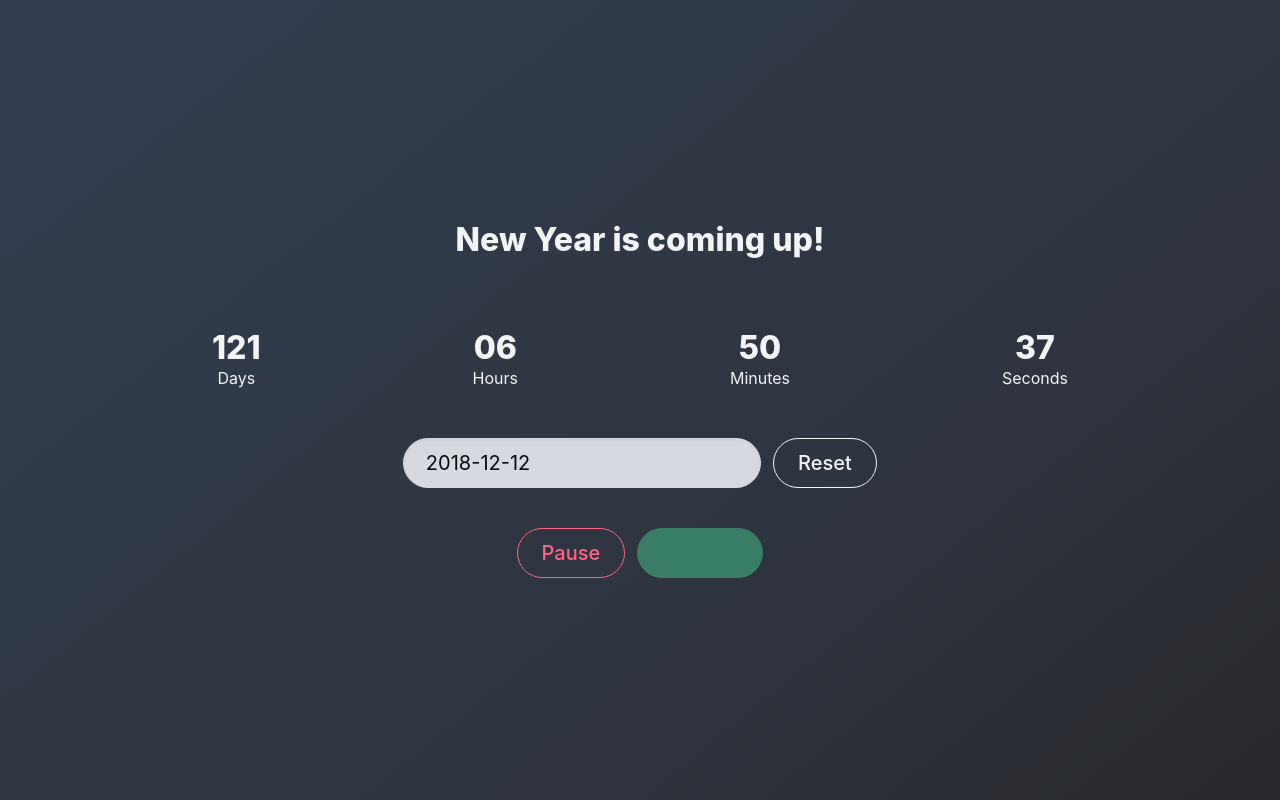
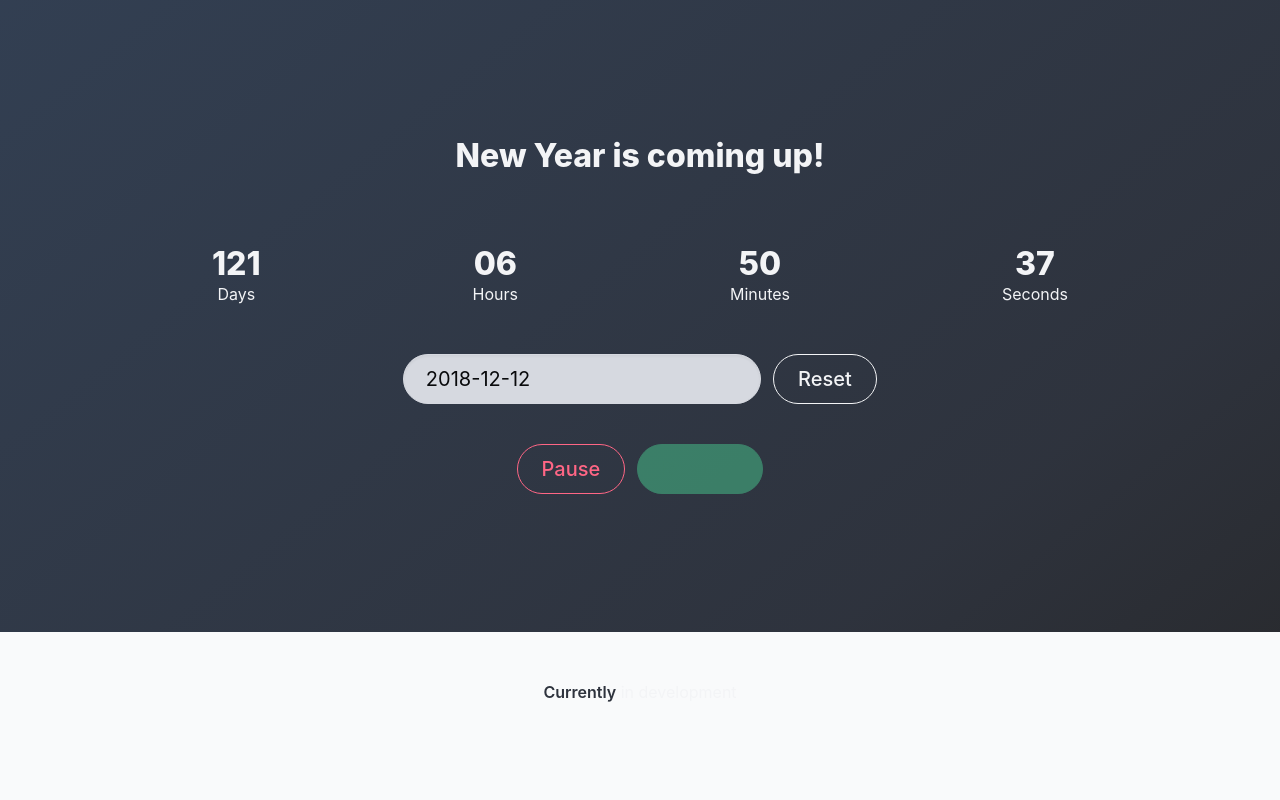
Before and after one commit to J-Lucien/Countdown, a React (Create React App) app: page / in a window 1280 px wide. Built offline with nearby package versions, Linux system fonts and the light colour scheme.

Commit message:
Add footer

```diff
--- a/src/components/Countdown/index.js
+++ b/src/components/Countdown/index.js
@@ -3,6 +3,7 @@ import moment from "moment"
 import Timer from "./Timer"
 import Controls from "./Controls"
 import Datepicker from "./Datepicker"
+import Footer from "../footer/Footer"
 
 export default class Countdown extends Component{
     // constructor(props){
@@ -85,6 +86,7 @@ export default class Countdown extends Component{
 
                 </div>
             </div>
+            <Footer />
         </section>
     }
 
--- /dev/null
+++ b/src/components/footer/Footer.js
@@ -0,0 +1,10 @@
+const Footer = (props) =>
+<footer class="footer">
+  <div class="content has-text-centered">
+    <p>
+      <strong>Currently</strong> in development
+    </p>
+  </div>
+</footer>
+
+export default Footer
```
